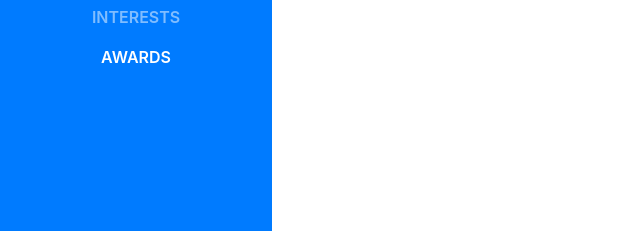
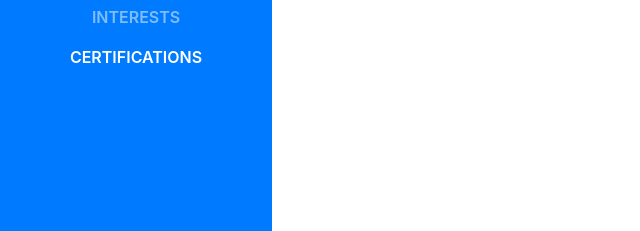
Before and after one commit to austinlasseter/austinlasseter.github.io, a website with bundled scripts: page index.html in a window 1280 px wide. Shown: the part 535-766 px from the top of the page, 0-640 px from the left. Built offline with nearby package versions, Linux system fonts and the light colour scheme; a web font is replaced by a local one.

Commit message:
page names

```diff
--- a/index.html
+++ b/index.html
@@ -55,7 +55,7 @@
             <a class="nav-link js-scroll-trigger" href="#interests">Interests</a>
           </li>
           <li class="nav-item">
-            <a class="nav-link js-scroll-trigger" href="#awards">Awards</a>
+            <a class="nav-link js-scroll-trigger" href="#Certifications">Certifications</a>
           </li>
         </ul>
       </div>
@@ -277,9 +277,9 @@
         </div>
       </section>
 
-      <section class="resume-section p-3 p-lg-5 d-flex flex-column" id="awards">
+      <section class="resume-section p-3 p-lg-5 d-flex flex-column" id="Certifications">
         <div class="my-auto">
-          <h2 class="mb-5">Awards &amp; Certifications</h2>
+          <h2 class="mb-5">Certifications</h2>
           <ul class="fa-ul mb-0">
             <li>
               <i class="fa-li fa fa-trophy text-warning"></i>
```
